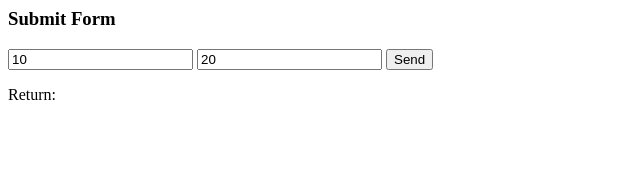
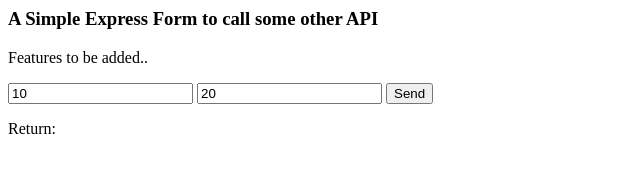
Before and after one commit to finmini/render, a website: page index.html in a window 1280 px wide. Shown: the whole page, without its empty margins (0-640 px from the left). Drawn offline with Linux system fonts and the light colour scheme.

Commit message:
Update index.html

```diff
--- a/index.html
+++ b/index.html
@@ -3,7 +3,9 @@
 </head>
 
 <body>
-<h3>Submit Form</h3>
+<h3>A Simple Express Form to call some other API</h3>
+<p>Features to be added..</p>
+
 <input type="number" id="one" value="10">
 <input type="number" id="two" value="20">
 <button onclick="send()">Send</button>
```
